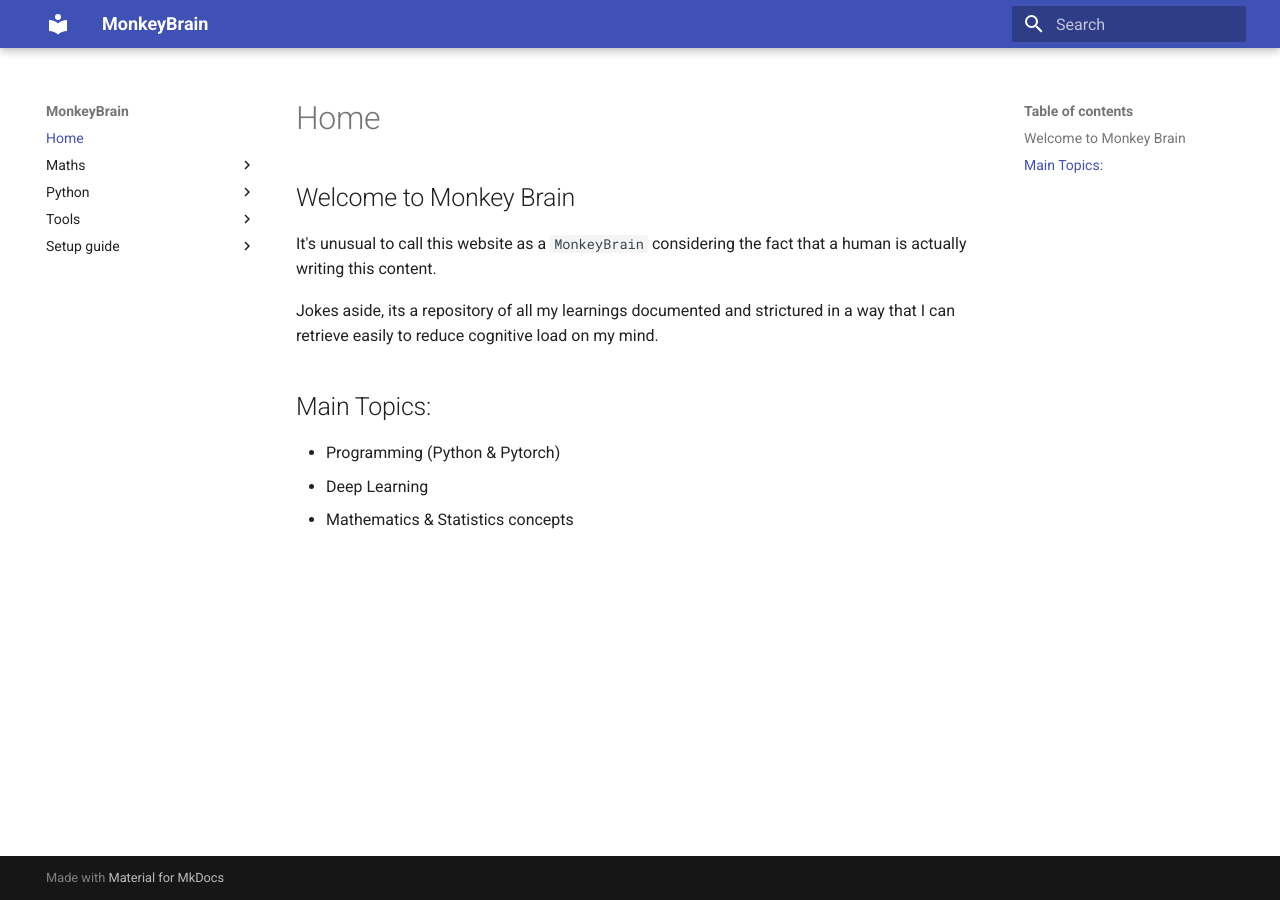
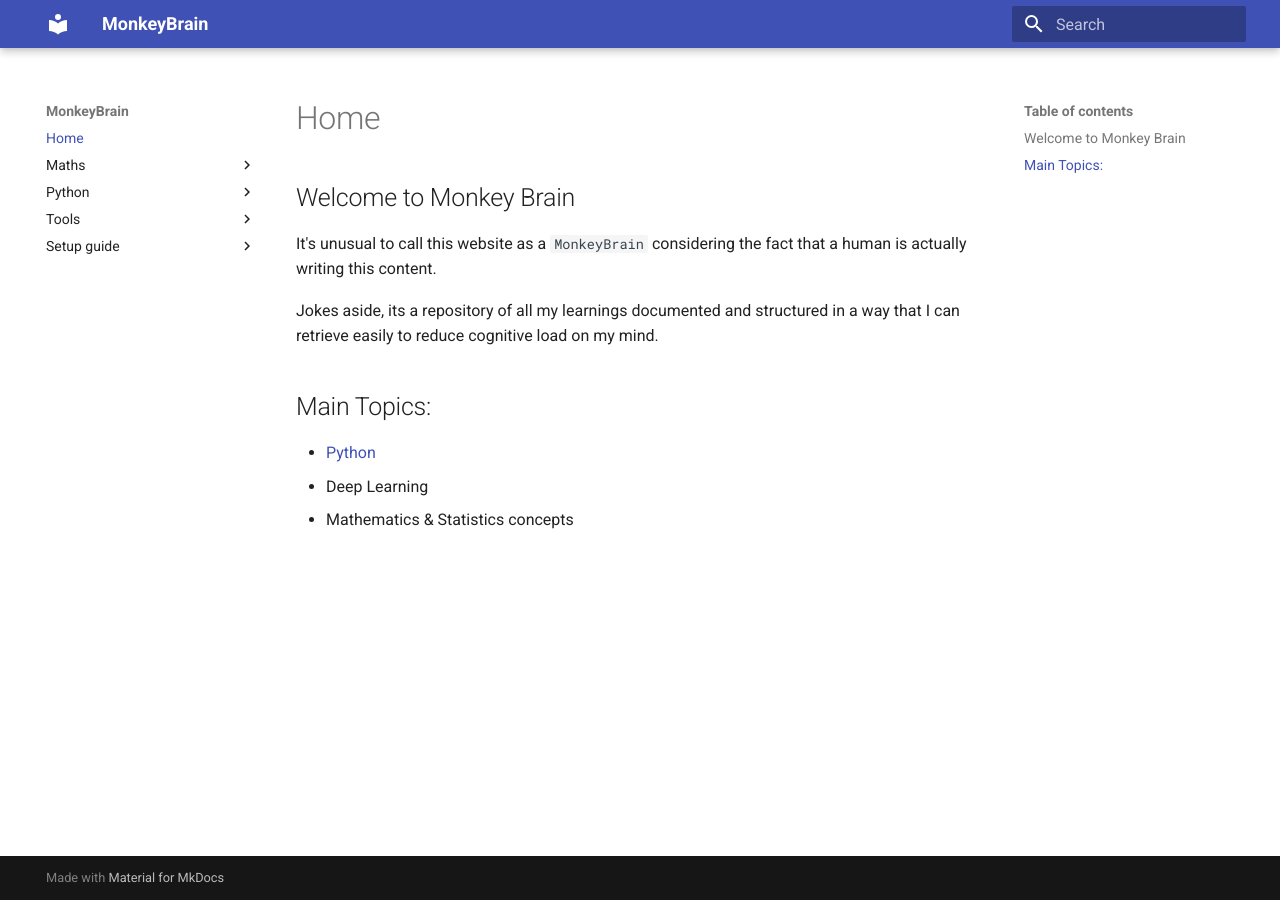
Before and after one commit to SudheerNotes/monkey-brain, an MkDocs documentation site: the page built from docs/index.md, in a window 1280 px wide. Built offline with MkDocs 1.6.1 and Material for MkDocs 9.7.7, drawn with Linux system fonts in a browser that asks for light colours.

Commit message:
updates to index page

```diff
--- a/docs/index.md
+++ b/docs/index.md
@@ -2,10 +2,10 @@
 
 It's unusual to call this website as a `MonkeyBrain` considering the fact that a human is actually writing this content.
 
-Jokes aside, its a repository of all my learnings documented and strictured in a way that I can retrieve easily to reduce cognitive load on my mind.
+Jokes aside, its a repository of all my learnings documented and structured in a way that I can retrieve easily to reduce cognitive load on my mind.
 
 ## Main Topics:
 
-- Programming (Python & Pytorch)
+- [Python](Python/python-tips.md)
 - Deep Learning
 - Mathematics & Statistics concepts
```
Also changed, not shown: docs/setup-guide/fastai-setup.md (+1 -1 lines).
